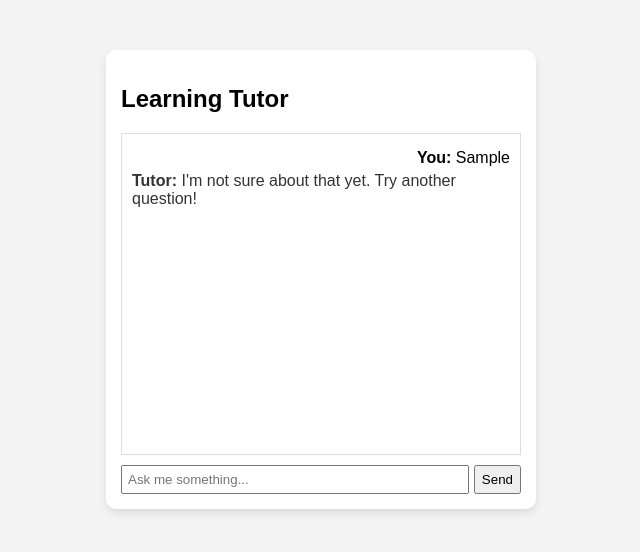
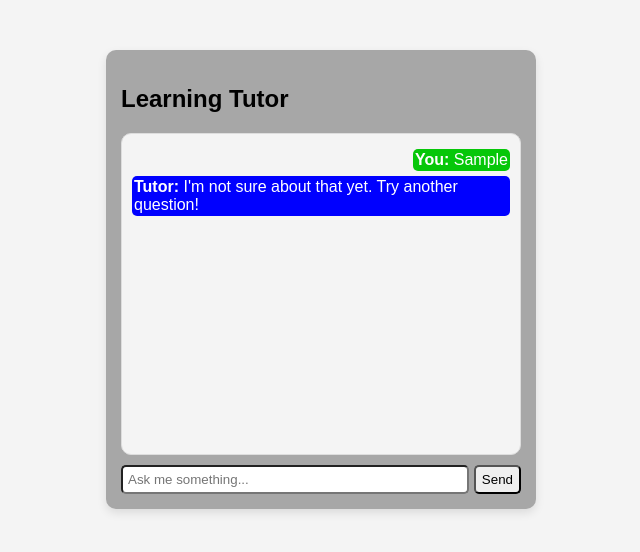
Before and after one commit to Innovators-for-Purpose/Chatbot-Styled-Tutor, a plain HTML site: page Chatbot/index.html in a window 1280 px wide. Both pictures are taken after typing "Sample" into the empty fields and a click on the button "Send". Shown: the whole page, without its empty margins (319-959 px from the left). Drawn offline with Linux system fonts and the light colour scheme.

Commit message:
Changes to styles

```diff
--- a/Chatbot/style.css
+++ b/Chatbot/style.css
@@ -8,7 +8,7 @@ body {
 
 .chat-container {
     width: 400px;
-    background: white;
+    background: rgb(167, 167, 167);
     border-radius: 10px;
     padding: 15px;
     box-shadow: 0 4px 10px rgba(0,0,0,0.1);
@@ -19,18 +19,32 @@ body {
     overflow-y: auto;
     margin-bottom: 10px;
     padding: 10px;
-    border: 1px solid #ddd;
+    background-color: #f4f4f4;
+    border:1.5px solid #ddd;
+    border-radius: 10px;
 }
 
 .user-message {
+    display: block;
+    margin: 5px 0;
+    background-color: rgb(6, 199, 9);
+    color: white;
+    border-radius: 5px;
+    padding: 2px;
     text-align: right;
-    margin: 5px 0;
+    margin-left: auto;
+    width: fit-content;
 }
 
 .bot-message {
     text-align: left;
     margin: 5px 0;
-    color: #333;
+    color: #ffffff;
+    display: block;
+    background-color: blue;
+    border-radius: 5px;
+    padding: 2px;
+    width: fit-content;
 }
 
 .input-area {
@@ -41,4 +55,9 @@ body {
 input {
     flex: 1;
     padding: 5px;
+    border-radius: 5px;
 }
+
+button {
+    border-radius: 5px;
+}
```
